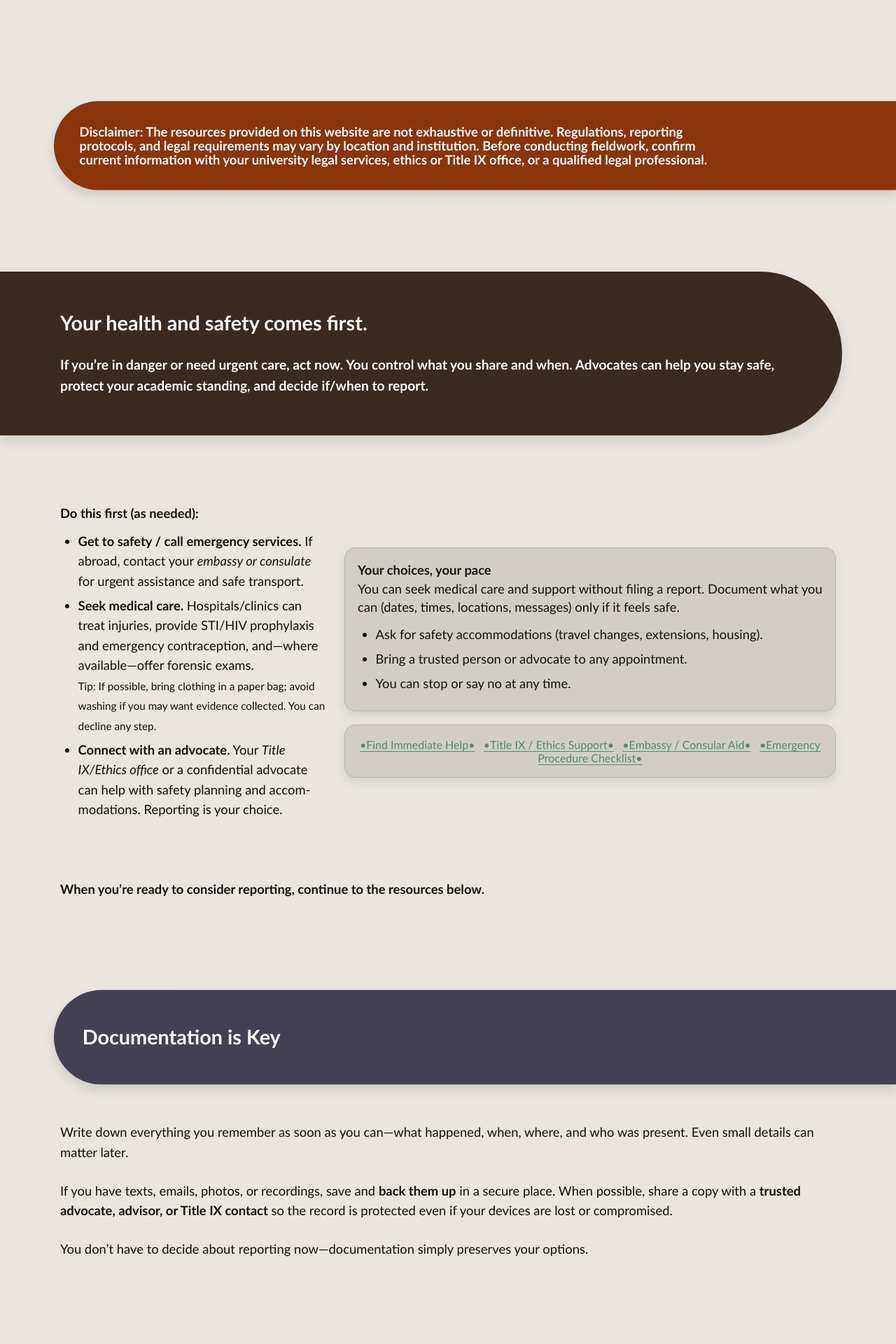
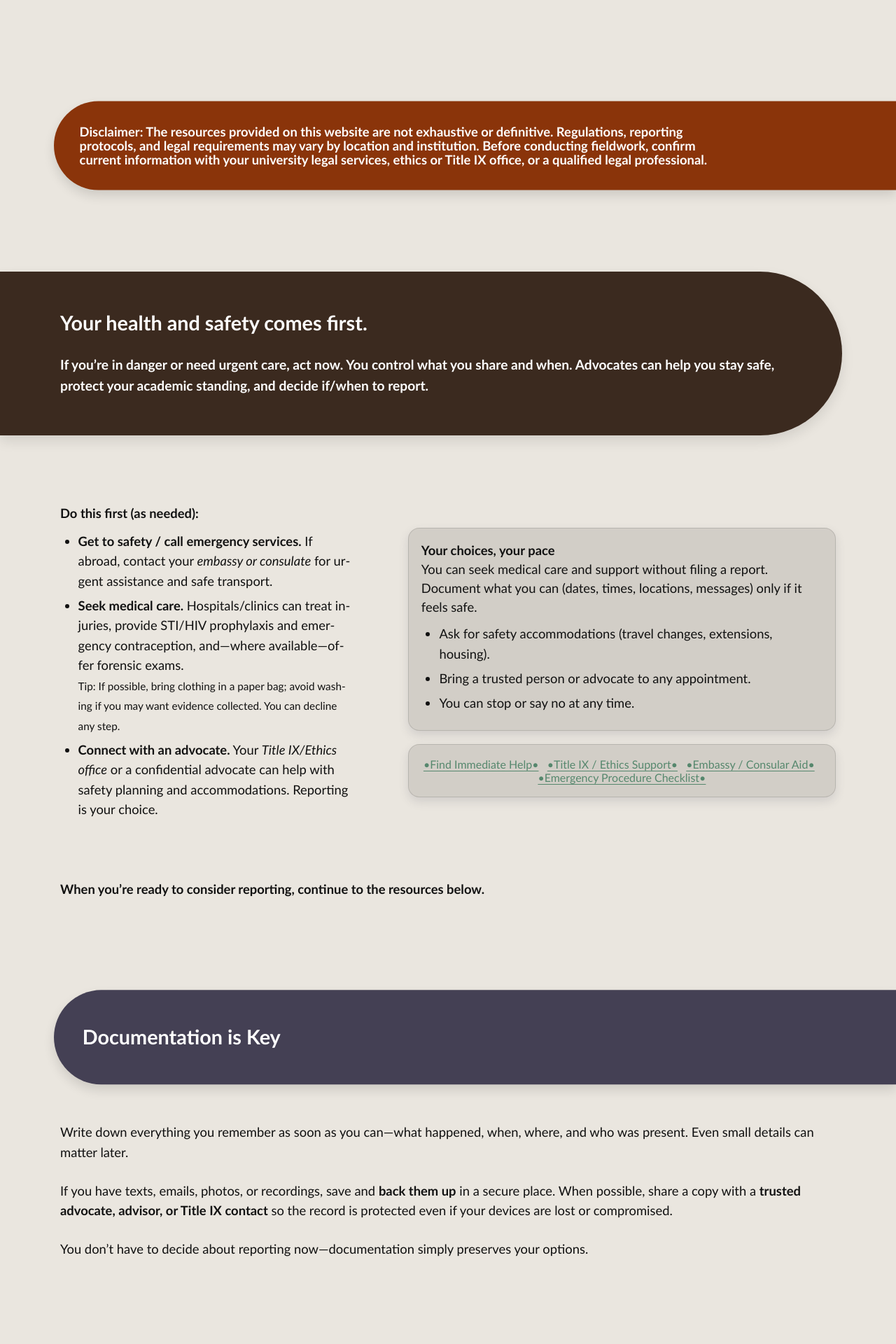
Before and after one commit to AnthroSafetyWarrior/GoldenTrowelProject, a Jekyll site: the page built from _pages/reporting.html, in a window 1280 px wide. Shown: the part 862-2782 px from the top of the page at 70% size. Built offline with Jekyll 4.4.1, drawn with Linux system fonts in a browser that asks for light colours.

Commit message:
updating name

```diff
--- a/_pages/reporting.html
+++ b/_pages/reporting.html
@@ -32,8 +32,8 @@ hero_tint: .40                        # optional (0–1: higher = more maroon ov
 <p class="lede">If you’re in danger or need urgent care, act now. You control what you share and when. Advocates can help you stay safe, protect your academic standing, and decide if/when to report. </p>
 </section>
 
-<section class="section">
-  <div class="split">
+<section class="section section--prep">
+    <div class="split split--prep">
     <div class="text">
       <p><strong>Do this first (as needed):</strong></p>
       <ul class="checklist">
@@ -46,7 +46,7 @@ hero_tint: .40                        # optional (0–1: higher = more maroon ov
     </div>
 
     <!-- Right: calming summary box -->
- <div class="text">
+ <div class="text text--right">
 <article class="card card--glass">
       <p><strong>Your choices, your pace</strong></p>
       <p>
```
